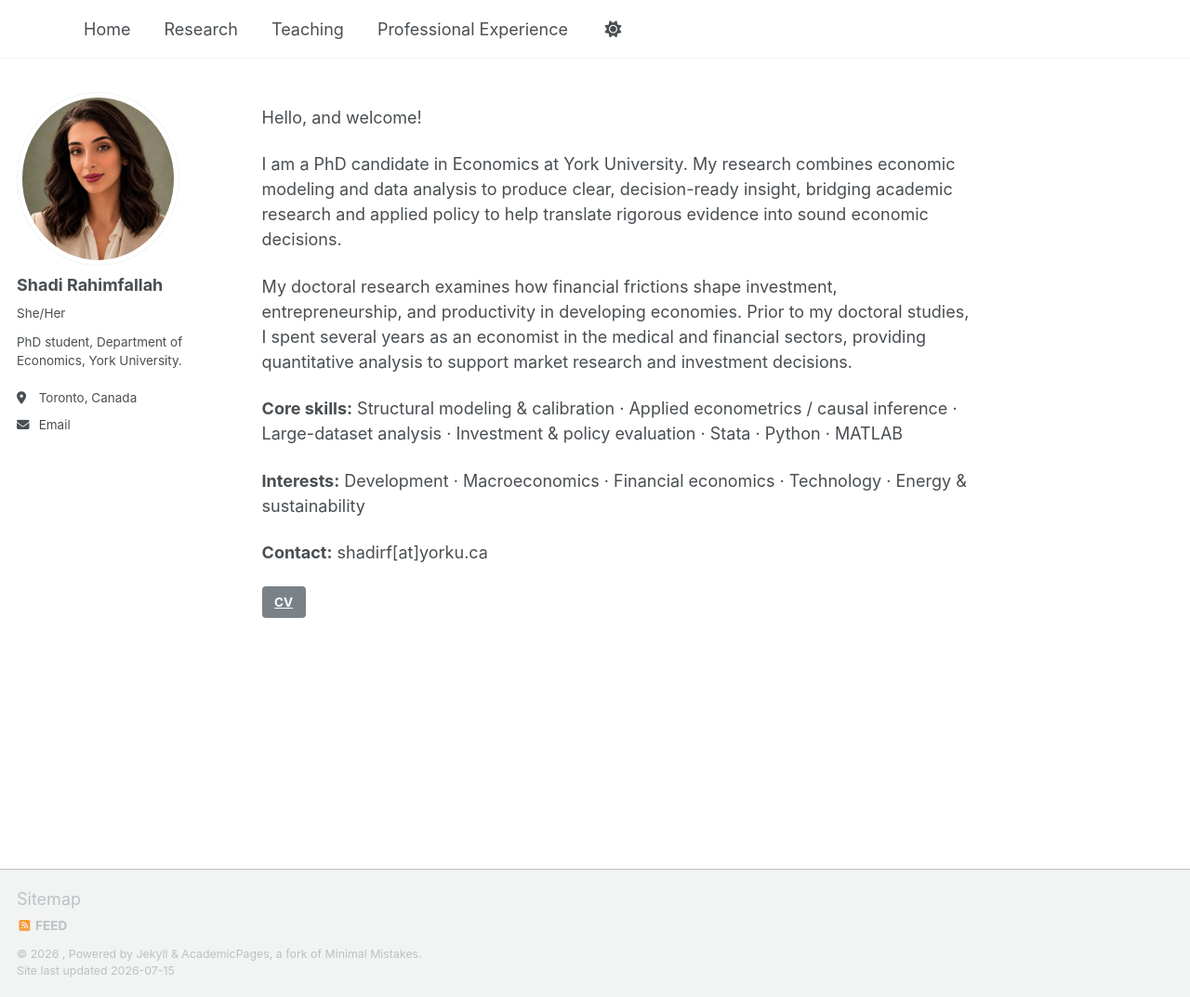
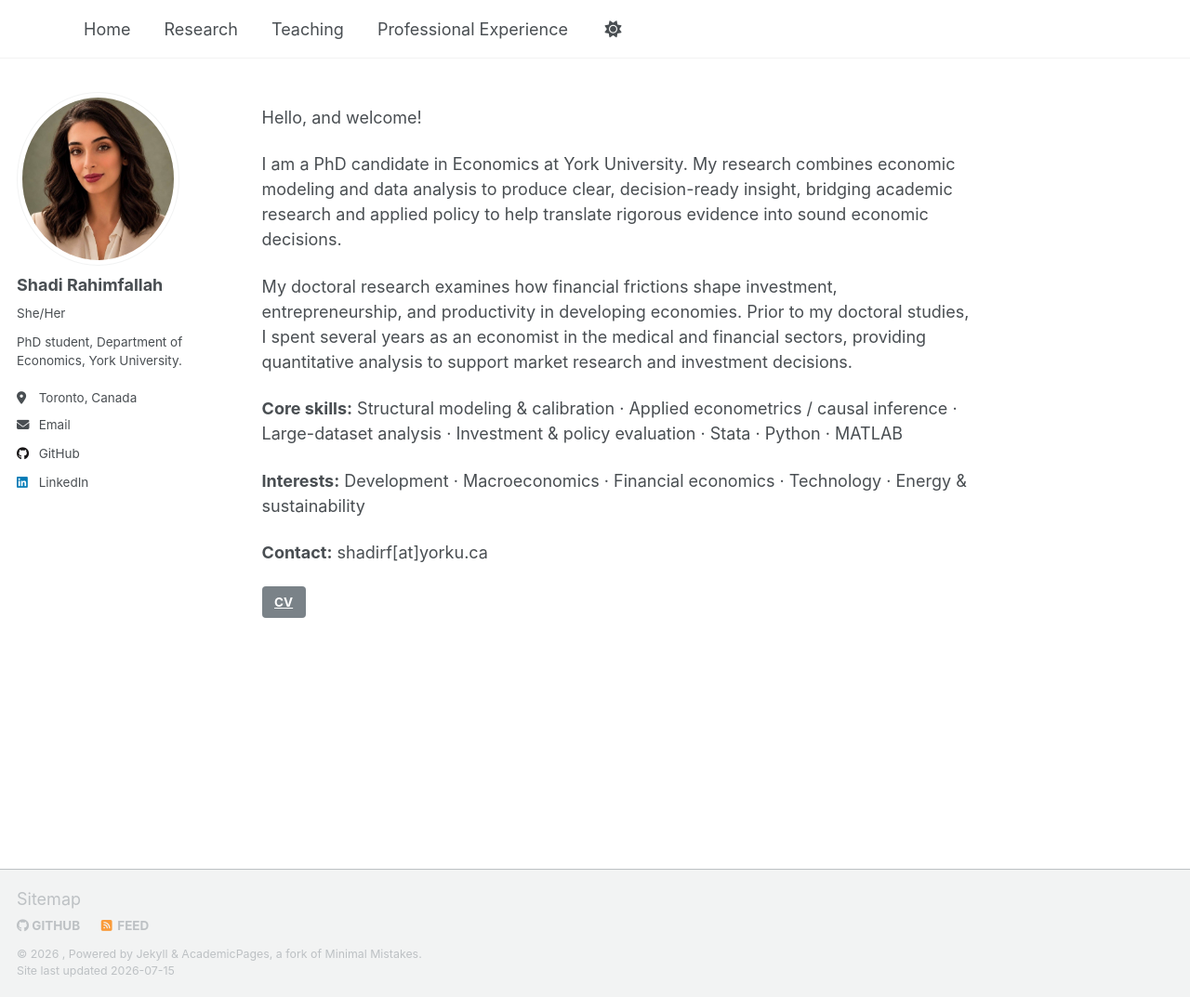
Before and after one commit to ShadiRahimfallah/ShadiRahimfallah.github.io, a Jekyll site: the page built from index.md, in a window 1280 px wide and 1073 px high. Shown: the whole window at 93% size. Built offline with Jekyll 4.4.1, drawn with Linux system fonts in a browser that asks for light colours; a script that is not in the unit is left out.

Commit message:
Update _config.yml

```diff
--- a/_config.yml
+++ b/_config.yml
@@ -17,6 +17,8 @@ author:
   location : "Toronto, Canada"
   #employer : "York University"
   email : "shadirf@yorku.ca"
+  linkedin : "shadi-rahimfallah-aba9539b"
+  github : "ShadiRahimfallah"
   # Social/link icons shown in the sidebar:
   links:
     - label: "Email"
```
